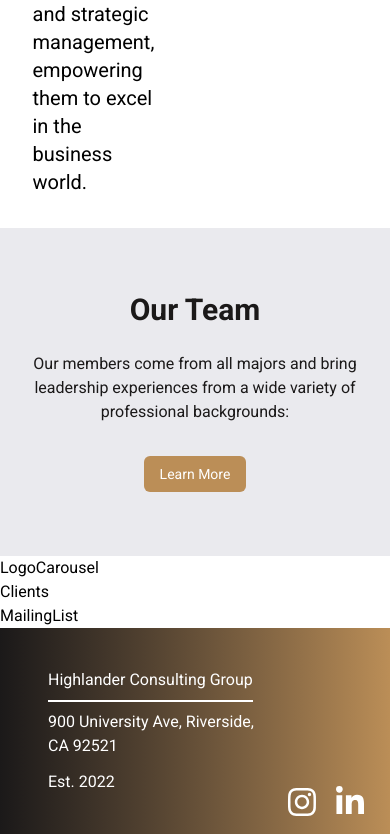
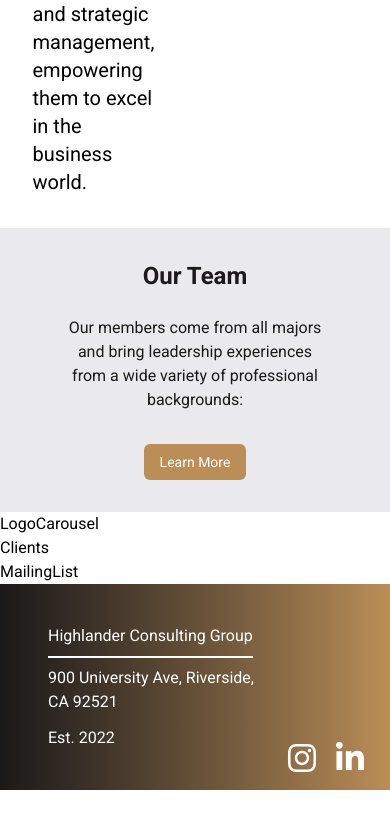
Before and after one commit to acm-ucr/hcg, a Next.js app: page / in a window 390 px wide. Shown: the part 1561-2395 px from the top of the page. After the commit the page ends 2351 px from the top, so only its background shows below. Built offline with nearby package versions, Linux system fonts and the light colour scheme.

Commit message:
Made responsive and added fixes

```diff
--- a/src/components/home/OurTeam.tsx
+++ b/src/components/home/OurTeam.tsx
@@ -2,14 +2,16 @@ import Button from "@/components/Button";
 
 const OurTeam = () => {
   return (
-    <section className="bg-hcg-gray py-16 text-center">
-      <h2 className="text-hcg-black mb-6 text-3xl font-semibold">Our Team</h2>
-      <p className="text-hcg-black mx-auto mb-8 max-w-lg">
+    <div className="bg-hcg-gray py-8 text-center">
+      <div className="text-hcg-black mb-6 text-2xl font-semibold md:text-3xl">
+        Our Team
+      </div>
+      <p className="text-hcg-black text-md mx-auto mb-8 w-2/3 md:text-lg lg:w-1/3">
         Our members come from all majors and bring leadership experiences from a
         wide variety of professional backgrounds:
       </p>
-      <Button text="Learn More" href="#" />
-    </section>
+      <Button text="Learn More" href="/work" />
+    </div>
   );
 };
 
```
